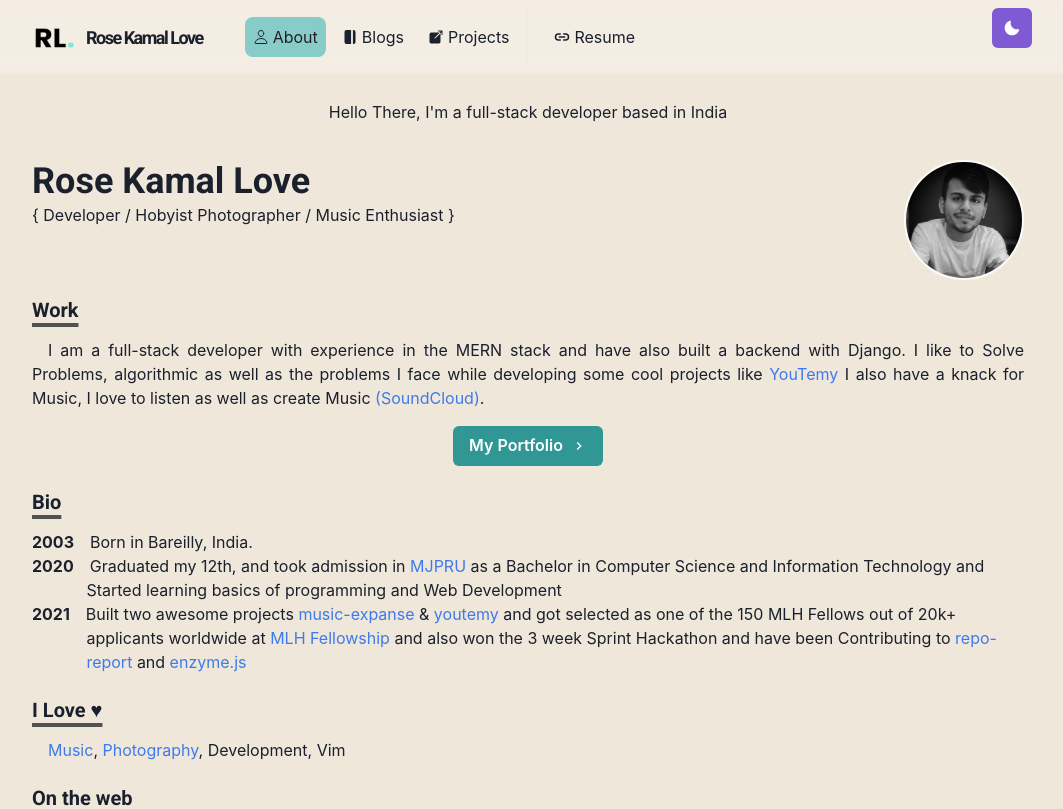
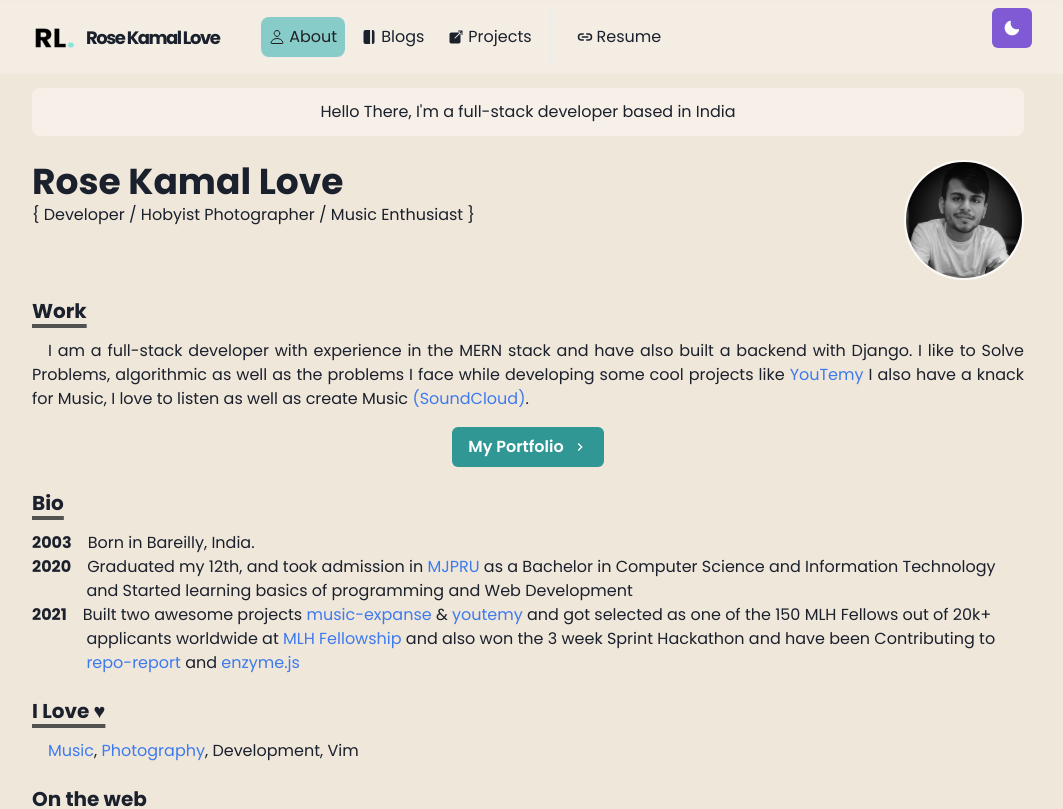
Before and after one commit to rosekamallove/rosekamal.love, a Next.js app: page / in a window 1280 px wide. Shown: the top 809 px of the page, without its empty margins (112-1175 px from the left). Built offline with nearby package versions, Linux system fonts and the light colour scheme.

Commit message:
blog page overhaul

```diff
--- a/components/fonts.js
+++ b/components/fonts.js
@@ -4,7 +4,7 @@ const Fonts = () => {
   return (
     <Global
       styles={`
-    @import url('https://fonts.googleapis.com/css2?family=Roboto:ital,wght@0,100;0,300;0,400;0,500;0,700;0,900;1,100;1,300;1,400;1,500;1,700;1,900&display=swap');
+      @import url('https://fonts.googleapis.com/css2?family=Poppins:ital,wght@0,100;0,200;0,300;0,400;0,500;0,600;0,700;0,800;0,900;1,100;1,200;1,300;1,400;1,500;1,600;1,700;1,800;1,900&display=swap');
     `}
     />
   )
--- a/lib/theme.js
+++ b/lib/theme.js
@@ -32,7 +32,9 @@ const components = {
 }
 
 const fonts = {
-  heading: "'Roboto'"
+  body: 'Poppins',
+  pre: "'Times New Roman'",
+  heading: "'Poppins'"
 }
 
 const colors = {
--- a/pages/index.js
+++ b/pages/index.js
@@ -34,7 +34,7 @@ const Page = () => {
         {/* Intro Section*/}
         <Box
           borderRadius="lg"
-          bg={useColorModeValue('whilteAlpha.500', 'whiteAlpha.300')}
+          bg={useColorModeValue('whiteAlpha.500', 'whiteAlpha.300')}
           mb={6}
           p={3}
           align="center"
--- a/styles/global.css
+++ b/styles/global.css
@@ -6,6 +6,11 @@ code {
   border-radius: 10px !important;
 }
 
+pre {
+  font-size: 12px !important;
+  font-weight: 600 !important;
+}
+
 blockquote {
   border-left: 5px solid #696969 !important;
   padding: 5px !important;
```
Also changed, not shown: pages/blogs.js (+15 -5 lines), posts/conditionals-in-c++.md (+2 -1 lines), posts/operators-in-c++.md (+2 -1 lines), posts/variables-and-literals-c++.md (+2 -1 lines), posts/what-is-coding-and-an-intro-to-c++.md (+2 -1 lines), posts/wrting-a-blog.md (added, +6 -0 lines).
